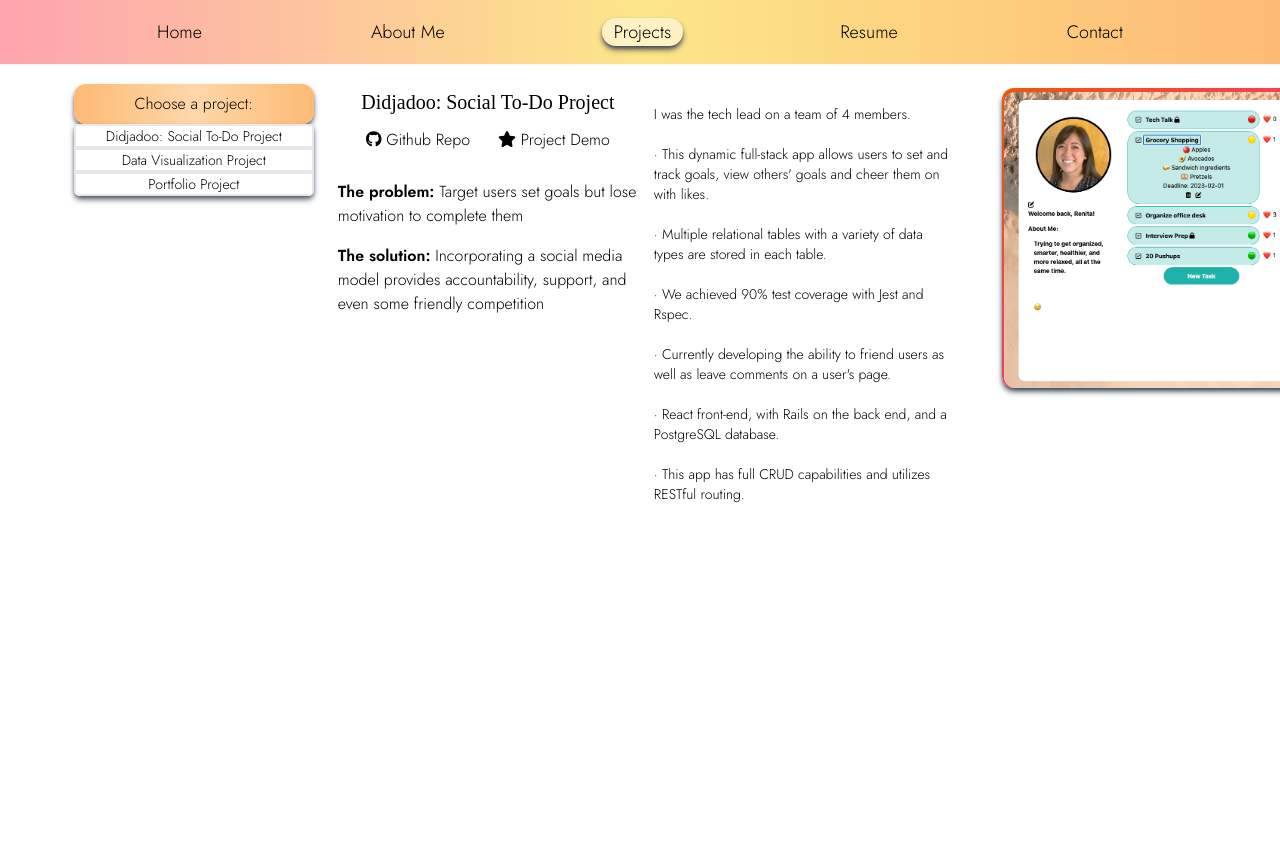
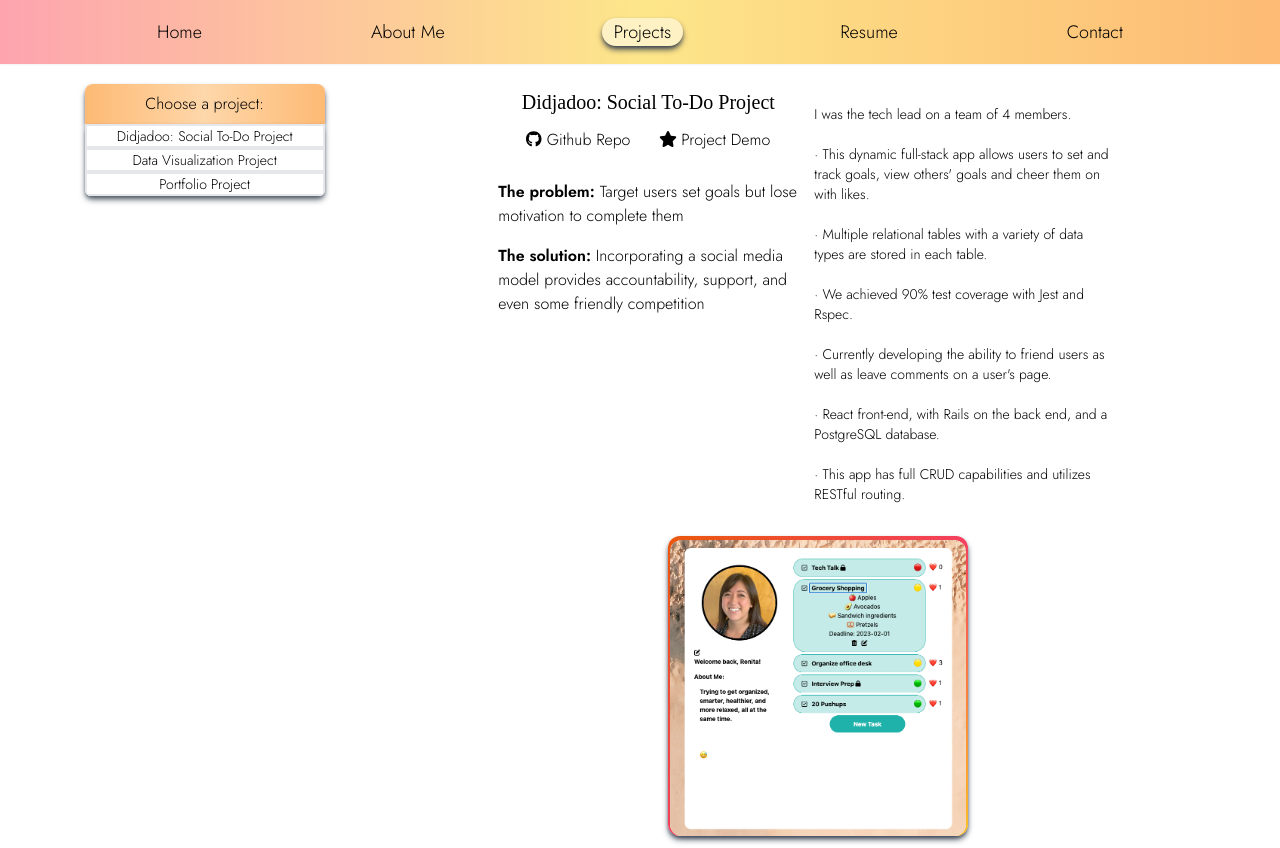
Before and after one commit to renitagid/nextjs-portfolio, a Next.js app: page /projects in a window 1280 px wide. Before the commit the page ends 800 px from the top, so only its background shows below. Built offline with nearby package versions, Linux system fonts and the light colour scheme; a web font is replaced by a local one.

Commit message:
updated button style and homepage animation

```diff
--- a/src/pages/index.js
+++ b/src/pages/index.js
@@ -29,7 +29,7 @@ export default function Home() {
         <link rel="icon" href="/favicon.ico" />
       </Head>
       <main>
-        <div className="w-8/9 bg-highlight m-3 md:m-6 flex flex-col items-center justify-between rounded-xl pt-12 md:pt-0">
+        <div className="w-8/9 bg-highlight m-3 flex flex-col items-center justify-between rounded-xl pt-12 md:m-6 md:pt-0">
           <div className="text-center">
             {/* eslint-disable-next-line react/no-unescaped-entities */}
             <h1 className="bg-gradient-to-br from-orange-600 via-amber-500 to-rose-600 bg-clip-text text-center font-header text-6xl font-bold text-transparent">
@@ -45,9 +45,10 @@ export default function Home() {
             </div>
           </div>
           <motion.div
-            whileHover={{ rotate: [5, -5, 5, -5, 0] }}
-            transition={{ duration: 3}}
-          className="m-10 h-[212px] w-[212px] rounded-xl bg-gradient-to-br from-orange-600 via-rose-500 to-amber-400 shadow-lg shadow-gray-700 dark:shadow-black">
+            whileHover={{ rotate: [0, 3, -3, 3, -3, 0], scale: 1.1 }}
+            transition={{ duration: 1 }}
+            className="m-10 h-[212px] w-[212px] rounded-xl bg-gradient-to-br from-orange-600 via-rose-500 to-amber-400 shadow-lg shadow-gray-700 dark:shadow-black"
+          >
             <div className="m-0.5 flex h-[208px] w-[208px] flex-col rounded-xl bg-white p-2 text-center text-sm text-black">
               <Link href="/projects">
                 Take a look at some of my favorite projects:
--- a/src/pages/projects.js
+++ b/src/pages/projects.js
@@ -7,7 +7,7 @@ import { faStar } from "@fortawesome/free-solid-svg-icons";
 
 const Projects = () => {
   const [project, setProject] = useState(projectData[0]);
-  const [button,  setButton] = useState("md:rounded-t-xl rounded-xl")
+  const [button,  setButton] = useState("rounded-xl")
   const [menu, setMenu] = useState("hidden -z-20");
   const handleClick = (id) => {
     setProject(projectData[id - 1]);
@@ -17,10 +17,10 @@ const Projects = () => {
   const handleMenu = () => {
     if (menu === "hidden -z-20") {
       setMenu("visible");
-      setButton("md:rounded-t-xl rounded-t-xl")
+      setButton("rounded-t-xl")
     } else if (menu === "visible") {
       setMenu("hidden -z-20");
-      setButton("md:rounded-t-xl rounded-xl")
+      setButton("rounded-xl")
     }
     console.log(menu);
   };
@@ -34,8 +34,8 @@ const Projects = () => {
       "
       >
         <button
-          className={`mt-1 ${button} bg-gradient-to-r from-orange-400 via-amber-200 to-rose-300 p-1 shadow-md shadow-gray-600
-          md:w-60 md:from-orange-300 md:via-orange-200 md:to-orange-300
+          className={`mt-1 ${button}  bg-gradient-to-r from-orange-400 via-amber-200 to-rose-300 p-1 shadow-md shadow-gray-600
+          md:w-60 md:from-orange-300 md:via-orange-200 md:to-orange-300 md:rounded-t-lg md:rounded-b-none
           `}
           onClick={handleMenu}
         >
@@ -59,7 +59,7 @@ const Projects = () => {
 
       <div
         id="all-project-info"
-        className="mx-0 w-11/12 pt-2 flex flex-col md:flex-row justify-center"
+        className="mx-0 w-11/12 pt-2 flex flex-col md:flex-row md:flex-wrap justify-center"
       >
         <div id="info column" className="order-1 md:w-[300px]">
           <div className="text-center font-header text-xl">
```
